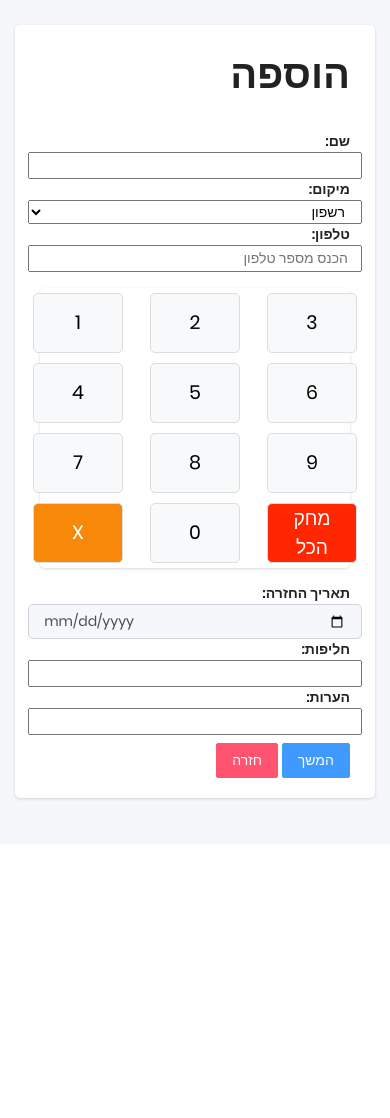
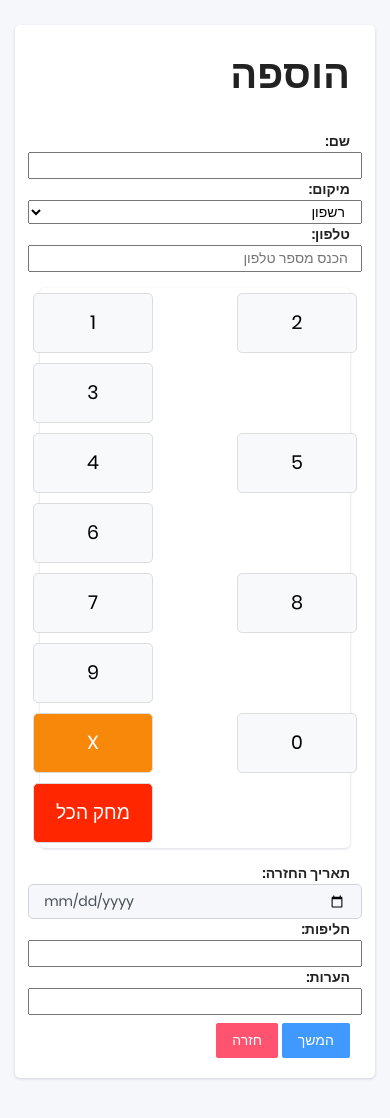
Before and after one commit to eilam20/ski, a Django app: page /create_order/ in a window 390 px wide. Before the commit the page ends 801 px from the top, so only its background shows below. Run offline with Django 4.2, Linux system fonts and the light colour scheme; some libraries are stand-ins or nearby versions.

Commit message:
update phone

```diff
--- a/apps/templates/home/create.html
+++ b/apps/templates/home/create.html
@@ -26,7 +26,7 @@
     }
 
     .pinpad-btn {
-        width: 90px;
+        width: 120px;
         height: 60px;
         margin: 5px;
         border: 1px solid #ddd;
```
